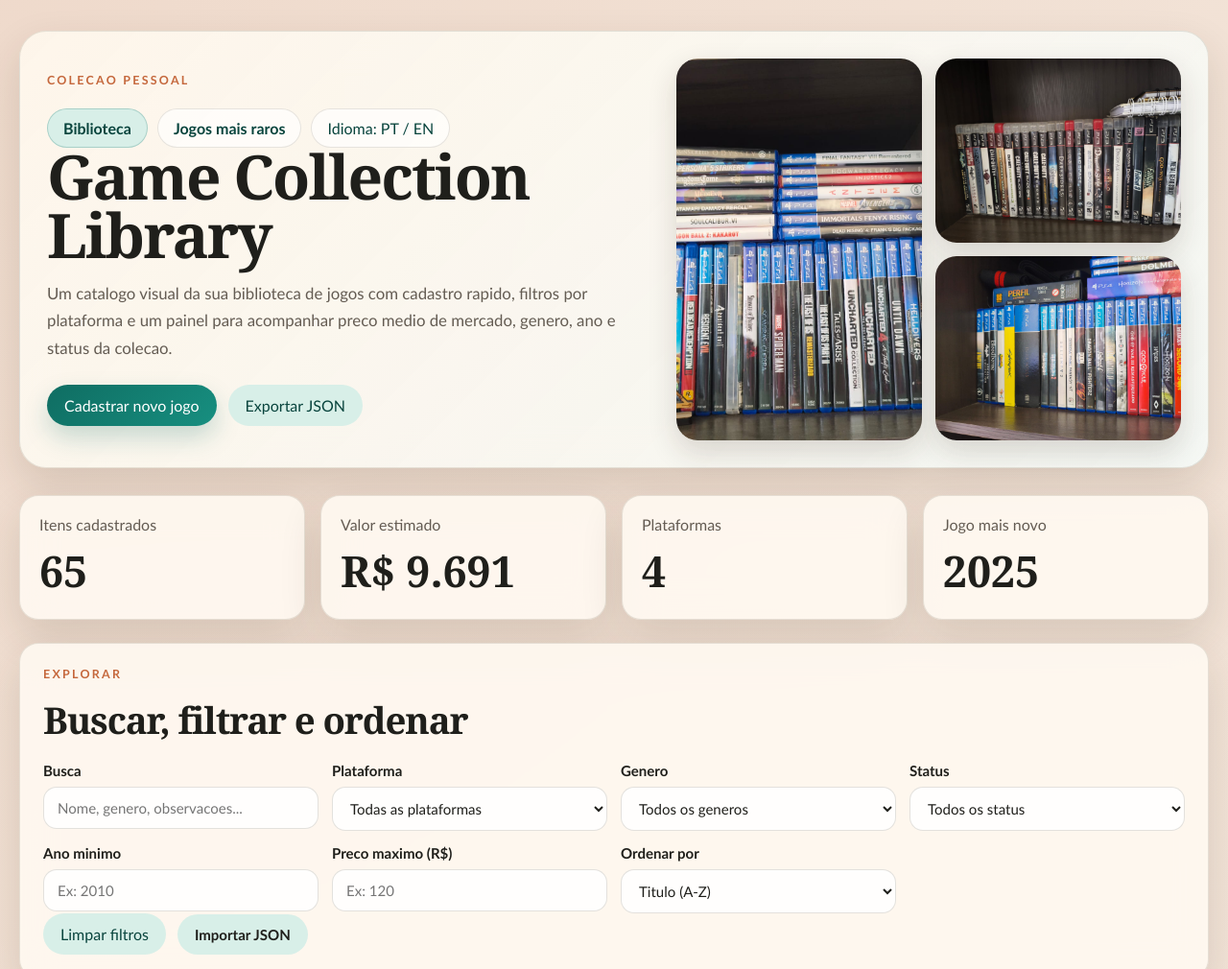
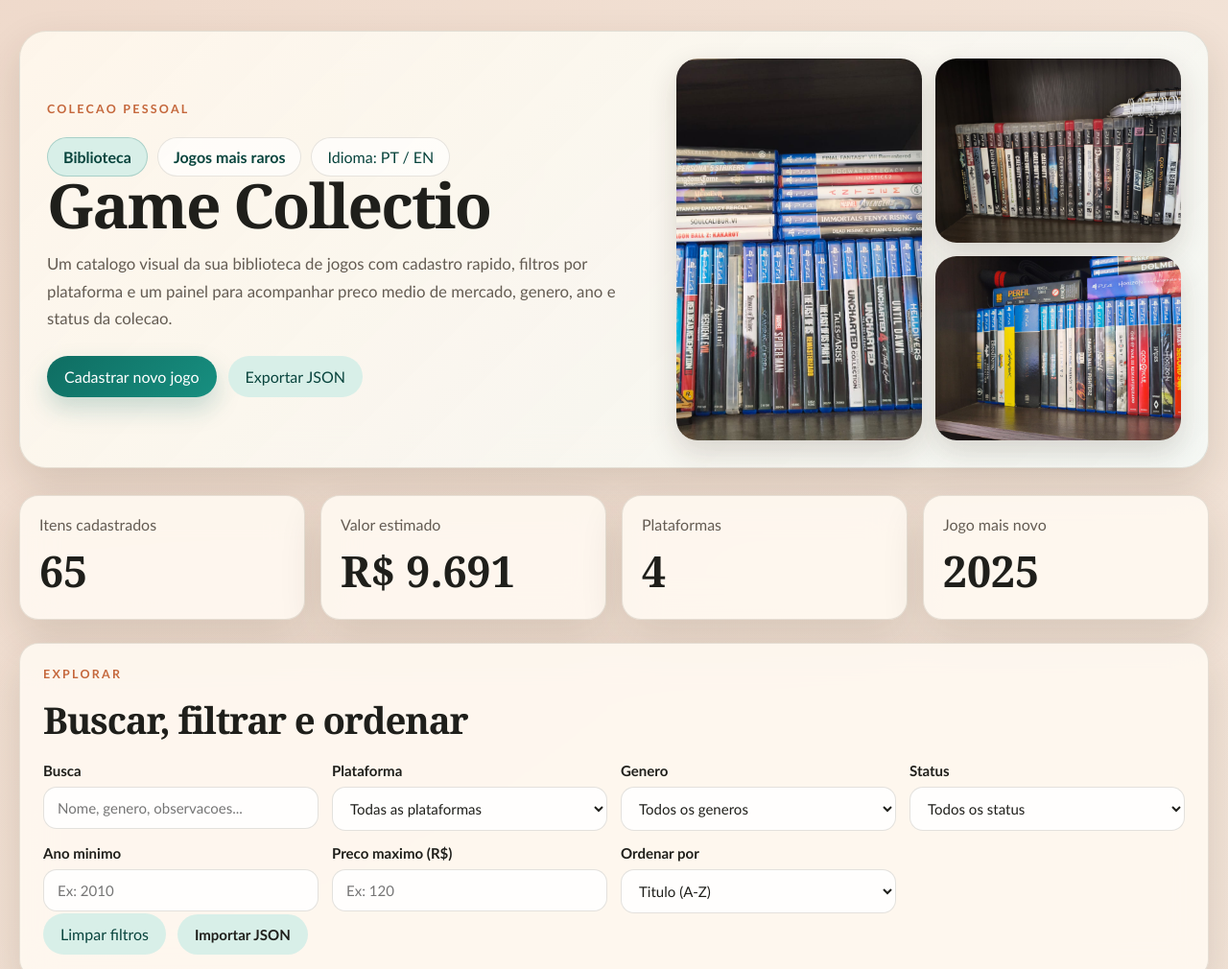
Before and after one commit to Guilherme-Campiotto/Game-Collection-Library, a website: page index.html in a window 1280 px wide. Shown: the top 1010 px of the page at 96% size. Drawn offline with Linux system fonts and the light colour scheme; no server answers.

Commit message:
Changed main title

```diff
--- a/index.html
+++ b/index.html
@@ -3,7 +3,7 @@
 <head>
   <meta charset="UTF-8">
   <meta name="viewport" content="width=device-width, initial-scale=1.0">
-  <title>Game Collection Library</title>
+  <title>Game Collection</title>
   <link rel="stylesheet" href="styles.css">
 </head>
 <body>
@@ -18,7 +18,7 @@
           <a class="site-nav-link" href="rare.html" id="nav-rare-link">Jogos mais raros</a>
           <button class="site-nav-link site-nav-button" id="menu-language-toggle" type="button">PT / EN</button>
         </nav>
-        <h1>Game Collection Library</h1>
+        <h1>Game Collectio</h1>
         <p class="hero-text" id="hero-text">
           Um catalogo visual da sua biblioteca de jogos com cadastro rapido, filtros por plataforma
           e um painel para acompanhar preco medio de mercado, genero, ano e status da colecao.
--- a/server.js
+++ b/server.js
@@ -119,5 +119,5 @@ const server = http.createServer(async (request, response) => {
 });
 
 server.listen(PORT, HOST, () => {
-  console.log(`Game Collection Library running at http://${HOST}:${PORT}`);
+  console.log(`Game Collection running at http://${HOST}:${PORT}`);
 });
```
Also changed, not shown: rare.html (+1 -1 lines), README.md.
